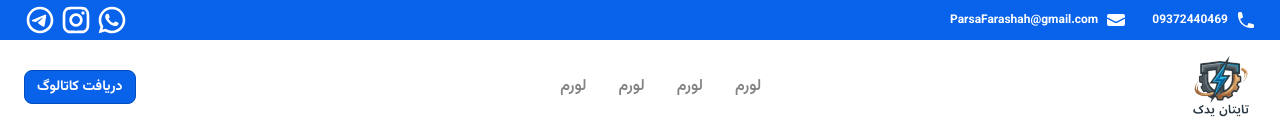
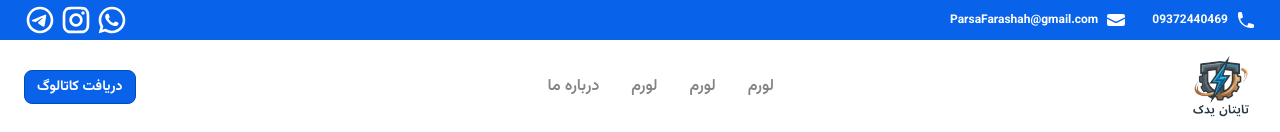
Before and after one commit to parsa-farshah/novaMtd, a Next.js app: page / in a window 1280 px wide. Shown: the top 132 px of the page. Built offline with nearby package versions, Linux system fonts and the light colour scheme.

Commit message:
add navigation about us in home

```diff
--- a/app/components/NavigationComponent.tsx
+++ b/app/components/NavigationComponent.tsx
@@ -8,7 +8,7 @@ function NavigationComponent() {
     { label: "لورم", href: "/page1" }, // فرض کنید صفحات شما این آدرس‌ها را دارند
     { label: "لورم", href: "/page2" },
     { label: "لورم", href: "/page3" },
-    { label: "لورم", href: "/page4" },
+    { label: "درباره ما", href: "/aboutUs" },
   ];
 
   return (
```
